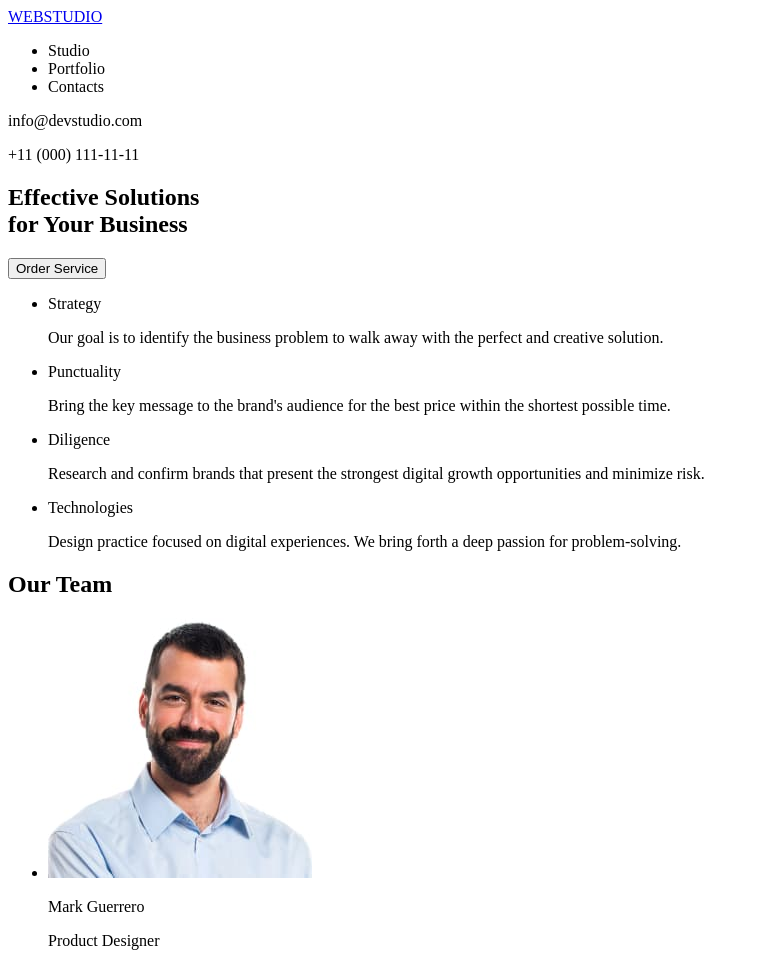
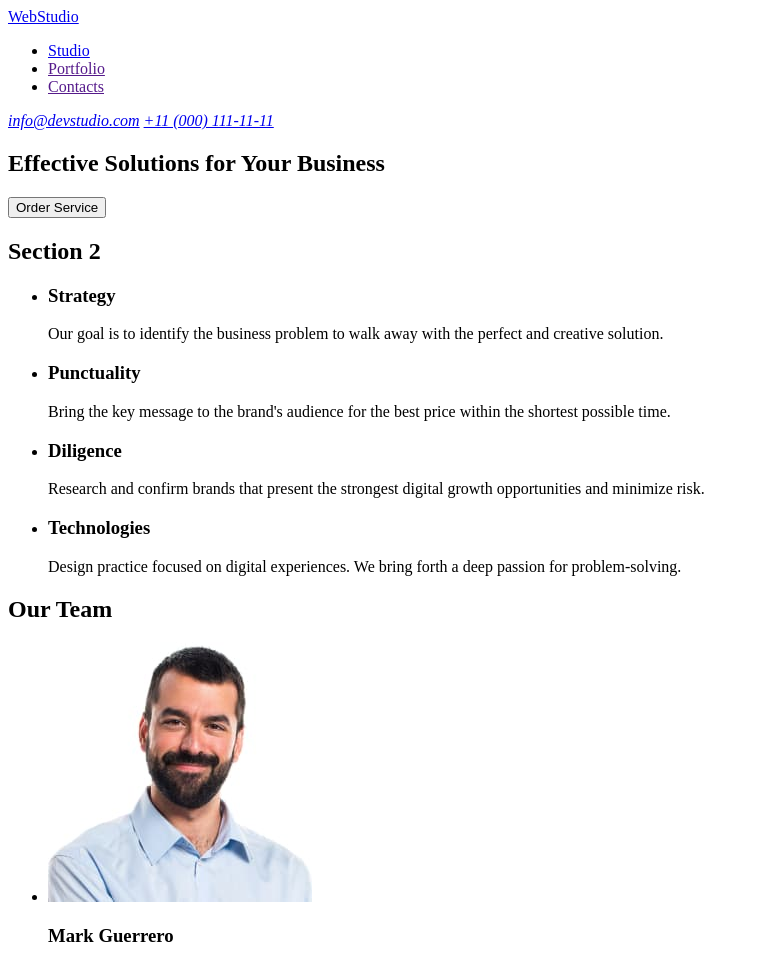
Before and after one commit to Slavik894/goit-markup-hw-01, a plain HTML site: page index.html in a window 1280 px wide. Shown: the top 953 px of the page, without its empty margins (0-759 px from the left). Drawn offline with Linux system fonts and the light colour scheme.

Commit message:
Fix mistakes

```diff
--- a/index.html
+++ b/index.html
@@ -7,51 +7,55 @@
   </head>
   <body>
     <header>
-      <a href="#">WEBSTUDIO</a>
       <nav>
+        <a href="./index.html">WebStudio</a>
         <ul>
-          <li>Studio</li>
-          <li>Portfolio</li>
-          <li>Contacts</li>
+          <li><a href=" ">Studio</a></li>
+          <li><a href="">Portfolio</a></li>
+          <li><a href="">Contacts</a></li>
         </ul>
       </nav>
-      <p>info@devstudio.com</p>
-      <p>+11 (000) 111-11-11</p>
+      <address>
+        <a href=”mailto:info@devstudio.com”>info@devstudio.com</a>
+        <a href="tel:+110001111111">+11 (000) 111-11-11</a>
+      </address>
+
     </header>
     <main>
       <section>
         <h1>
-          Effective Solutions<br />
+          Effective Solutions
           for Your Business
         </h1>
         <button type="button">Order Service</button>
       </section>
 
       <section>
+        <h2>Section 2</h2>
         <ul>
           <li>
-            <p>Strategy</p>
+            <h3>Strategy</h3>
             <p>
               Our goal is to identify the business problem to walk away with the
               perfect and creative solution.
             </p>
           </li>
           <li>
-            <p>Punctuality</p>
+            <h3>Punctuality</h3>
             <p>
               Bring the key message to the brand's audience for the best price
               within the shortest possible time.
             </p>
           </li>
           <li>
-            <p>Diligence</p>
+            <h3>Diligence</h3>
             <p>
               Research and confirm brands that present the strongest digital
               growth opportunities and minimize risk.
             </p>
           </li>
           <li>
-            <p>Technologies</p>
+            <h3>Technologies</h3>
             <p>
               Design practice focused on digital experiences. We bring forth a
               deep passion for problem-solving.
@@ -65,32 +69,32 @@
         <ul>
           <li>
             <img src="./images/img_1.jpg" alt="Mark Guerrero" width="264" height="260"/>
-            <p>Mark Guerrero</p>
+            <h3>Mark Guerrero</h3>
             <p>Product Designer</p>
           </li>
           <li>
             <img src="./images/img_2.jpg" alt="Tom Ford" width="264" height="260"/>
-            <p>Tom Ford</p>
+            <h3>Tom Ford</h3>
             <p>Frontend Developer</p>
           </li>
           <li>
             <img src="./images/img_3.jpg" alt="Camila Garcia" width="264" height="260"/>
-            <p>Camila Garcia</p>
+            <h3>Camila Garcia</h3>
             <p>Marketing</p>
           </li>
           <li>
             <img src="./images/img_4.jpg" alt="Daniel Wilson" width="264" height="260"/>
-            <p>Daniel Wilson</p>
+            <h3>Daniel Wilson</h3>
             <p>UI Designer</p>
           </li>
         </ul>
       </section>
     </main>
     <footer>
-      <a href="#">WEBSTUDIO</a>
+      <a href="./index.html">WebStudio</a>
       <p>
-        Increase the flow of customers and<br />
-        sales for your business with digital<br />
+        Increase the flow of customers and
+        sales for your business with digital
         marketing & growth solutions.
       </p>
     </footer>
```
